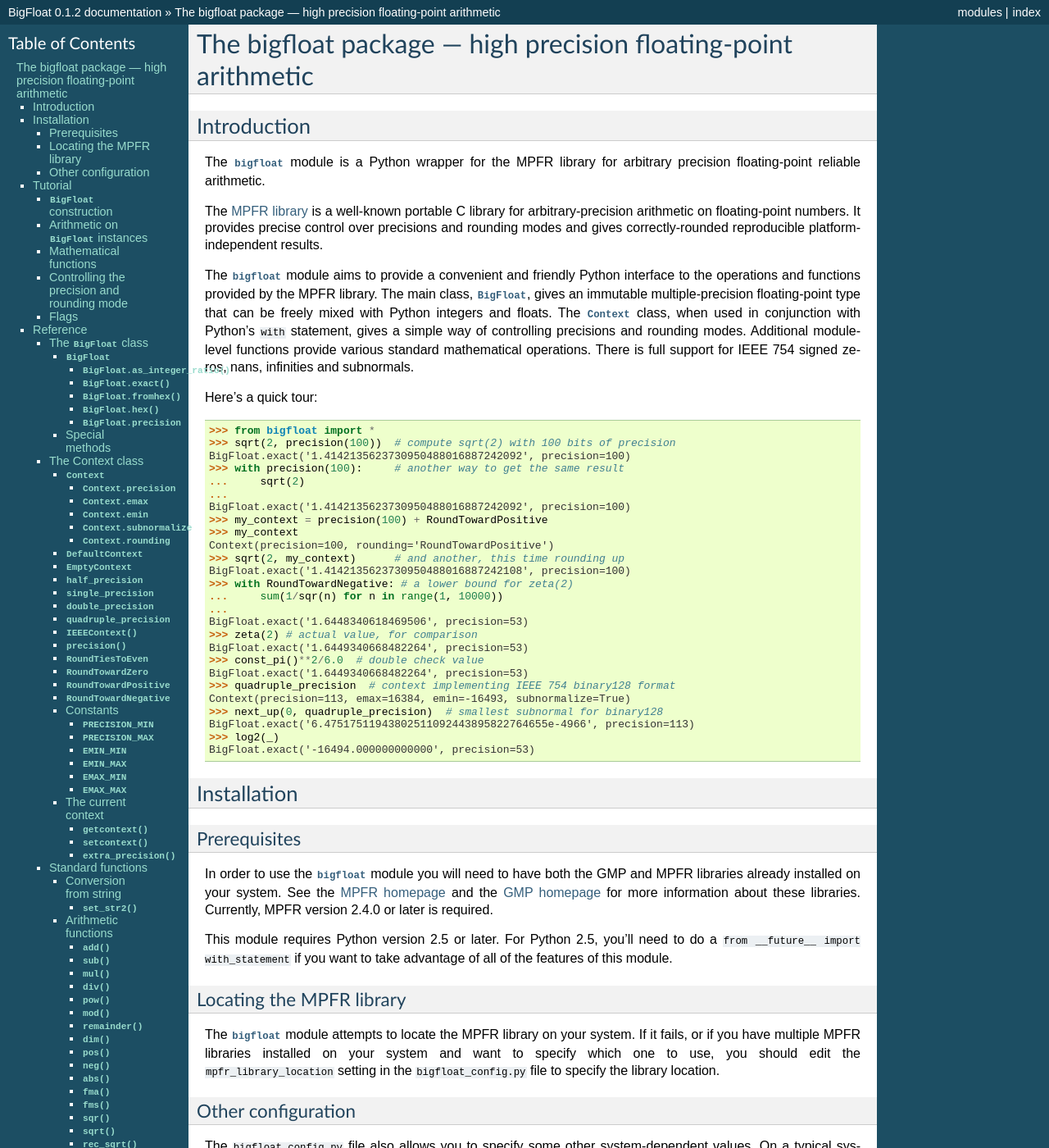
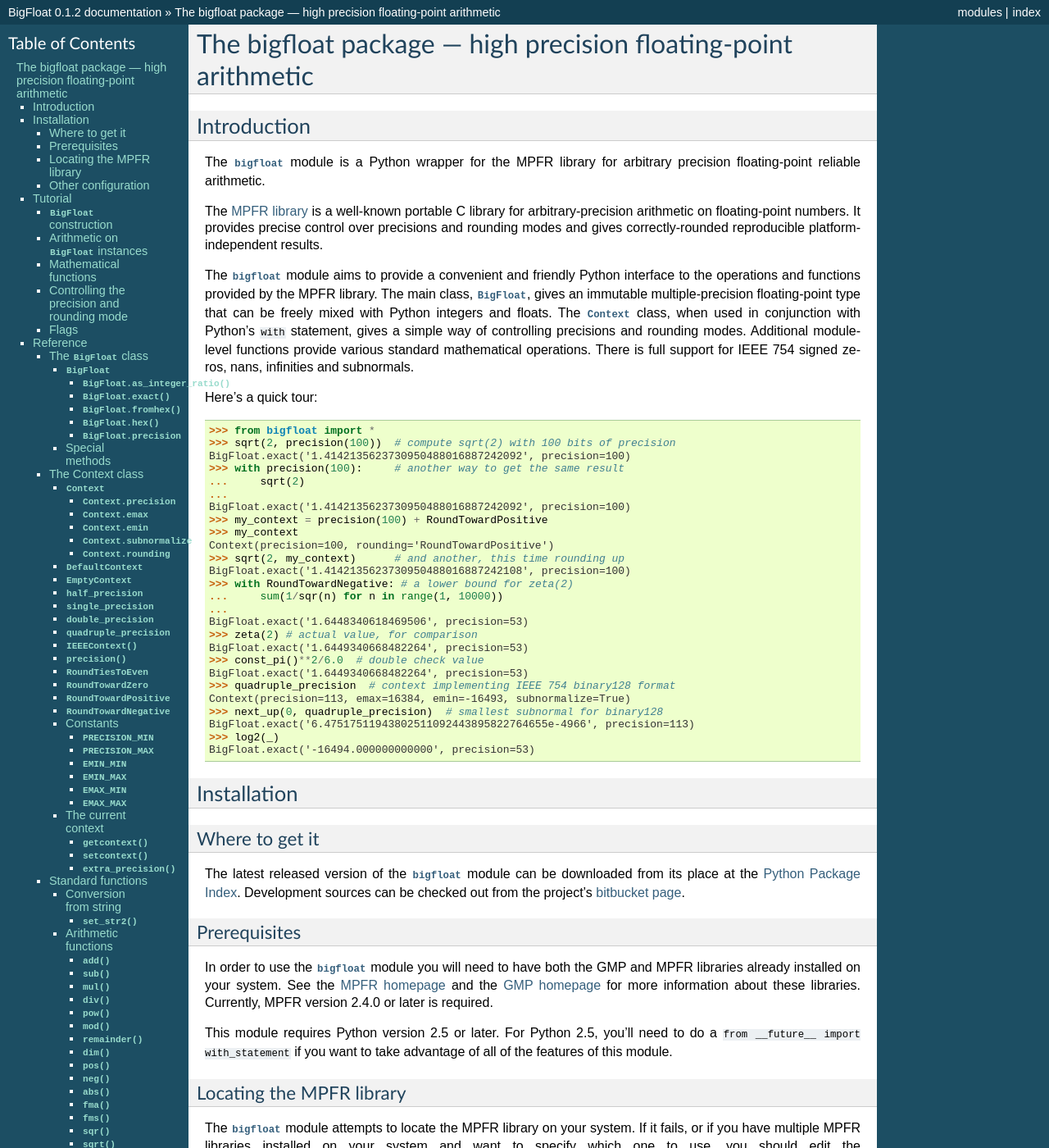
Before and after one commit to mdickinson/bigfloat, a Sphinx documentation site: the page built from Doc/index.rst, in a window 1280 px wide and 1400 px high. Shown: the whole window at 82% size. Built offline with Sphinx 7.4.7, drawn with Linux system fonts in a browser that asks for light colours.

Commit message:
Add information to the documentation about where to get the package from.

```diff
--- a/Doc/index.rst
+++ b/Doc/index.rst
@@ -60,6 +60,15 @@
 
 Installation
 ------------
+
+Where to get it
+^^^^^^^^^^^^^^^
+
+The latest released version of the :mod:`bigfloat` module can be
+downloaded from its place at the `Python Package Index
+<http://pypi.python.org/pypi/bigfloat/>`_.  Development sources can be
+checked out from the project's `bitbucket page
+<http://bitbucket.org/dickinsm/bigfloat>`_.
 
 Prerequisites
 ^^^^^^^^^^^^^
```
